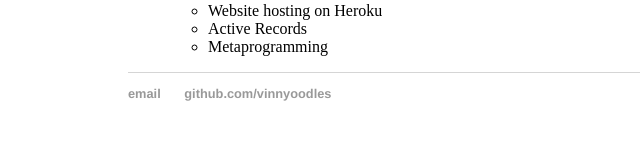
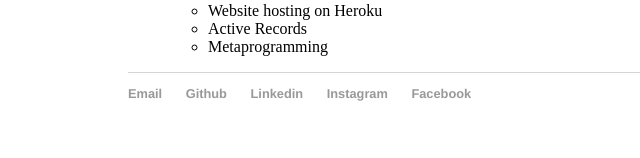
Before and after one commit to vinnyoodles/vinnyoodles.github.io, a Jekyll site: the page built from CV/index.html, in a window 1280 px wide. Shown: the part 1079-1237 px from the top of the page, without its empty margins (64-704 px from the left). Built offline with Jekyll 4.4.1, drawn with Linux system fonts in a browser that asks for light colours.

Commit message:
add social links

```diff
--- a/_layouts/default.html
+++ b/_layouts/default.html
@@ -19,8 +19,11 @@
     </div><!-- /.container -->
     <footer>
     <ul>
-      <li><a href="mailto:vinnyoodles@gmail.com">email</a></li>
-      <li><a href="https://github.com/vinnyoodles">github.com/vinnyoodles</a></li>
+      <li><a href="mailto:vinnyoodles@gmail.com">Email</a></li>
+      <li><a href="https://github.com/vinnyoodles">Github</a></li>
+      <li><a href="https://www.linkedin.com/pub/vincent-le/b1/424/a9b">Linkedin</a></li>
+      <li><a href="https://instagram.com/vinnyoodles">Instagram</a></li>
+      <li><a href="https://facebook.com/vinnyoodles">Facebook</a></li>
     </ul>
     </footer>
   </body>
```
